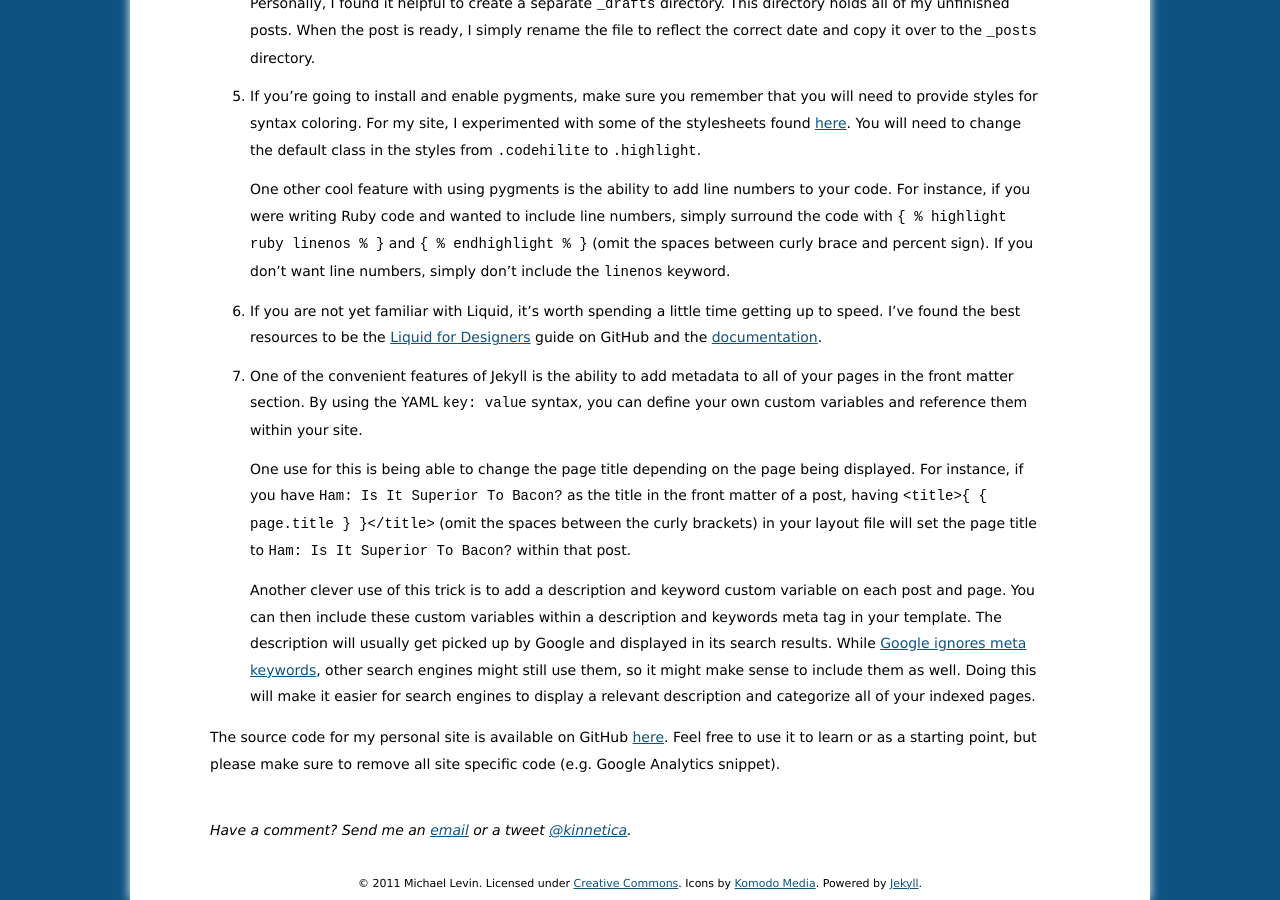
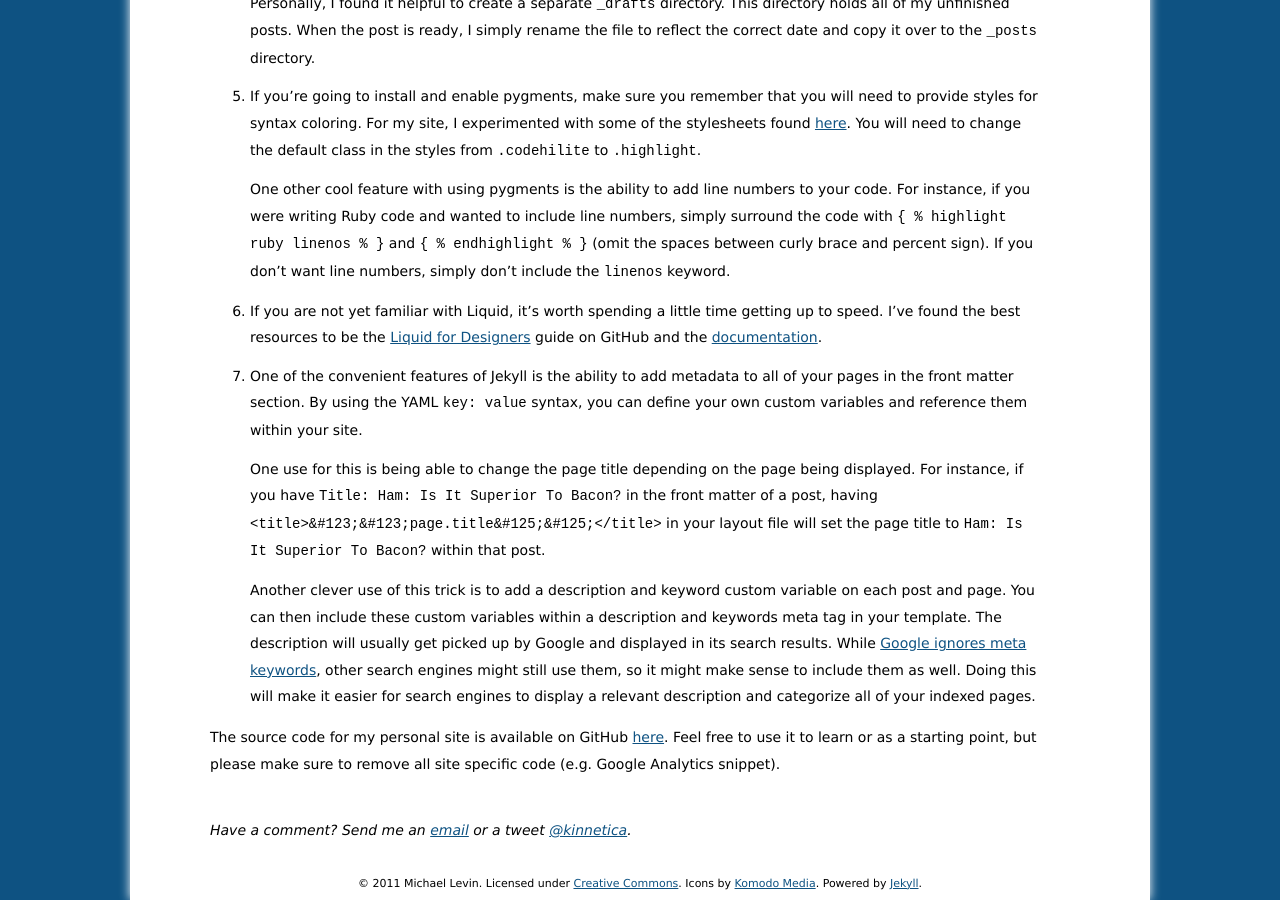
Before and after one commit to kinnetica/kinnetica.com, a Jekyll site: the page built from _posts/2011-04-17-jekyll-tips-and-tricks.markdown, in a window 1280 px wide and 900 px high, scrolled down 658 px. Built offline with Jekyll 4.4.1, drawn with Linux system fonts in a browser that asks for light colours; Markdown is read by kramdown in place of the engine named in the settings; comment, search, counter and statistics services are not loaded.

Commit message:
Update _posts/2011-04-17-jekyll-tips-and-tricks.markdown
Fixing post to be able to show curly braces correctly.

```diff
--- a/_posts/2011-04-17-jekyll-tips-and-tricks.markdown
+++ b/_posts/2011-04-17-jekyll-tips-and-tricks.markdown
@@ -46,11 +46,10 @@ Instead of going with Wordpress or Tumblr for this blog, I decided to try out [J
    within your site.
 
    One use for this is being able to change the page title depending on
-   the page being displayed. For instance, if you have `Ham: Is It Superior
-   To Bacon?` as the title in the front matter of a post, having `<title>{ {
-    page.title } }</title>` (omit the spaces between the curly brackets) in your
-   layout file will set the page title to `Ham: Is It Superior To Bacon?` within
-   that post.
+   the page being displayed. For instance, if you have `Title: Ham: Is
+   It Superior To Bacon?` in the front matter of a post, having
+   `<title>&#123;&#123;page.title&#125;&#125;</title>` in your layout file
+   will set the page title to `Ham: Is It Superior To Bacon?` within that post.
 
    Another clever use of this trick is to add a description and keyword custom
    variable on each post and page. You can then include these custom variables
```
